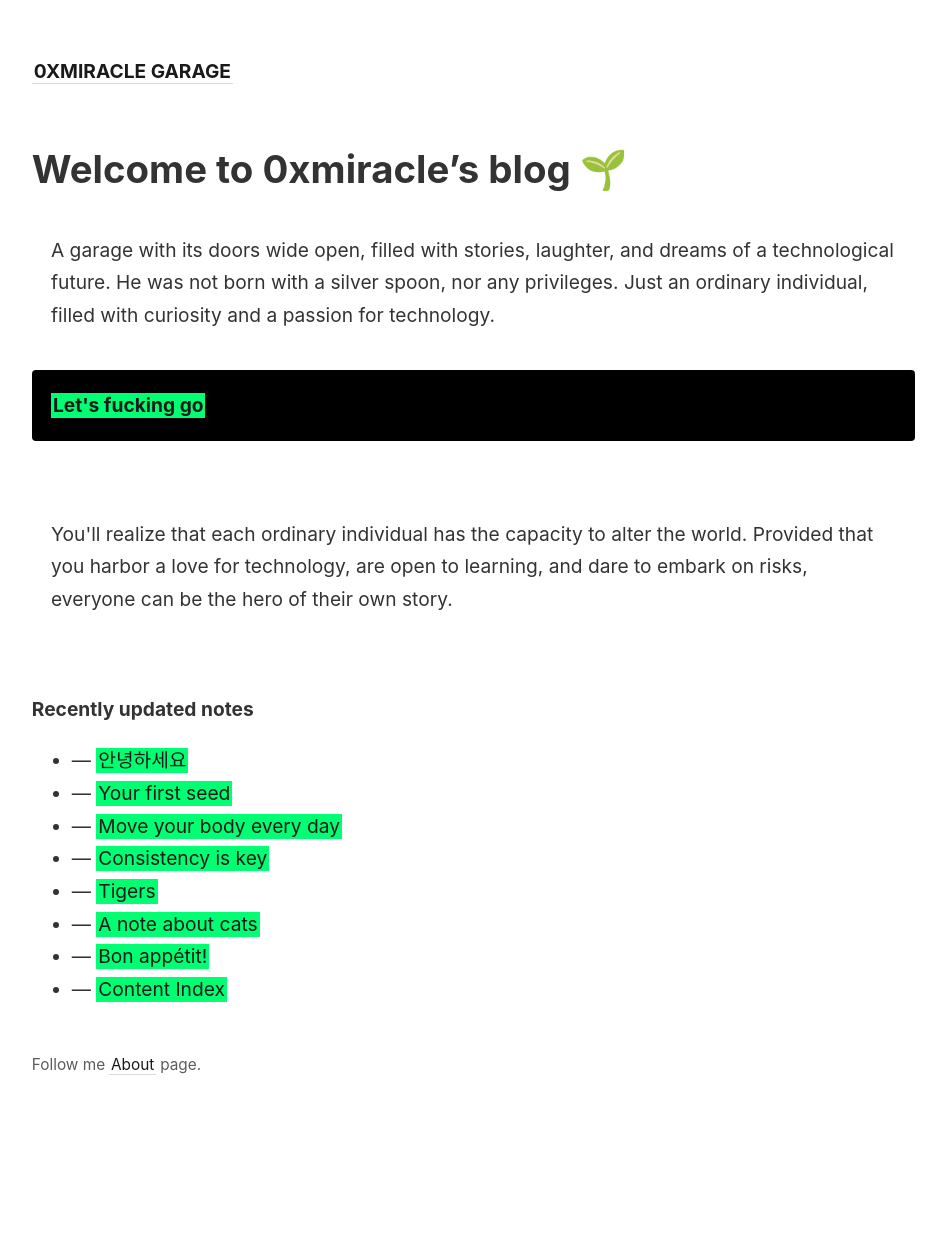
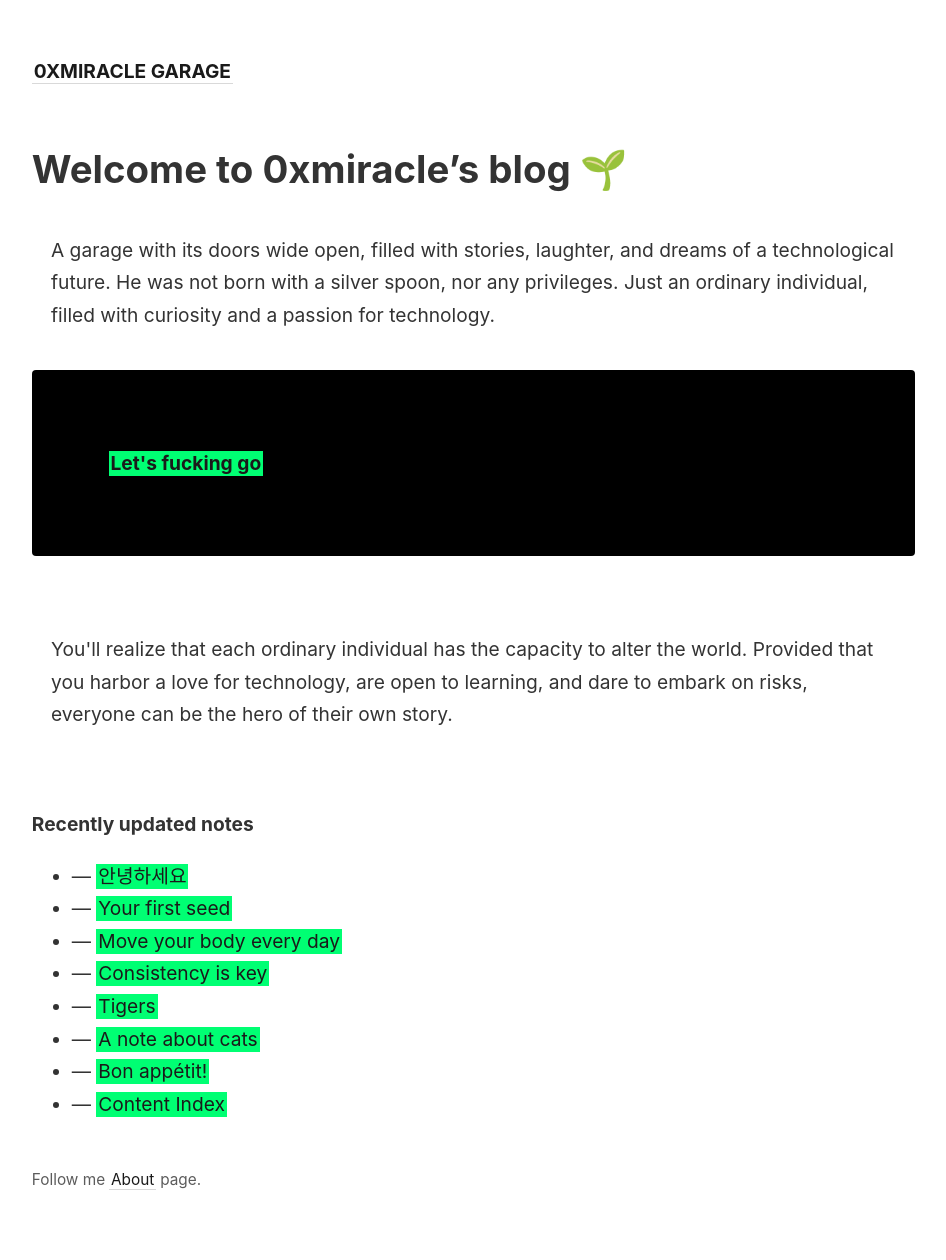
Before and after one commit to lkyxuan/bbbblog, a Jekyll site: the page built from _pages/index.md, in a window 1280 px wide. Shown: the whole page, without its empty margins (45-991 px from the left). Built offline with Jekyll 4.4.1, drawn with Linux system fonts in a browser that asks for light colours; before the commit the page ends 1144 px from its top, so only the background shows below that.

Commit message:
vault backup: 2023-07-14 05:16:43
Affected files:
_pages/index.md

```diff
--- a/_pages/index.md
+++ b/_pages/index.md
@@ -12,7 +12,7 @@ permalink: /
 
  A garage with its doors wide open, filled with stories, laughter, and dreams of a technological future. He was not born with a silver spoon, nor any privileges.  Just an ordinary individual, filled with curiosity and a passion for technology.
 </p>
-<p style="padding: 1em 1em; background: #000000; border-radius: 4px;">
+<p style="padding: 4em 4em; background: #000000; border-radius: 4px;">
 <span style="font-weight: bold">[[Content Index|Let's fucking go]]</span>
 </p>
 <p style="padding: 3em 1em; background: #ffffff; border-radius: 4px;">
```
